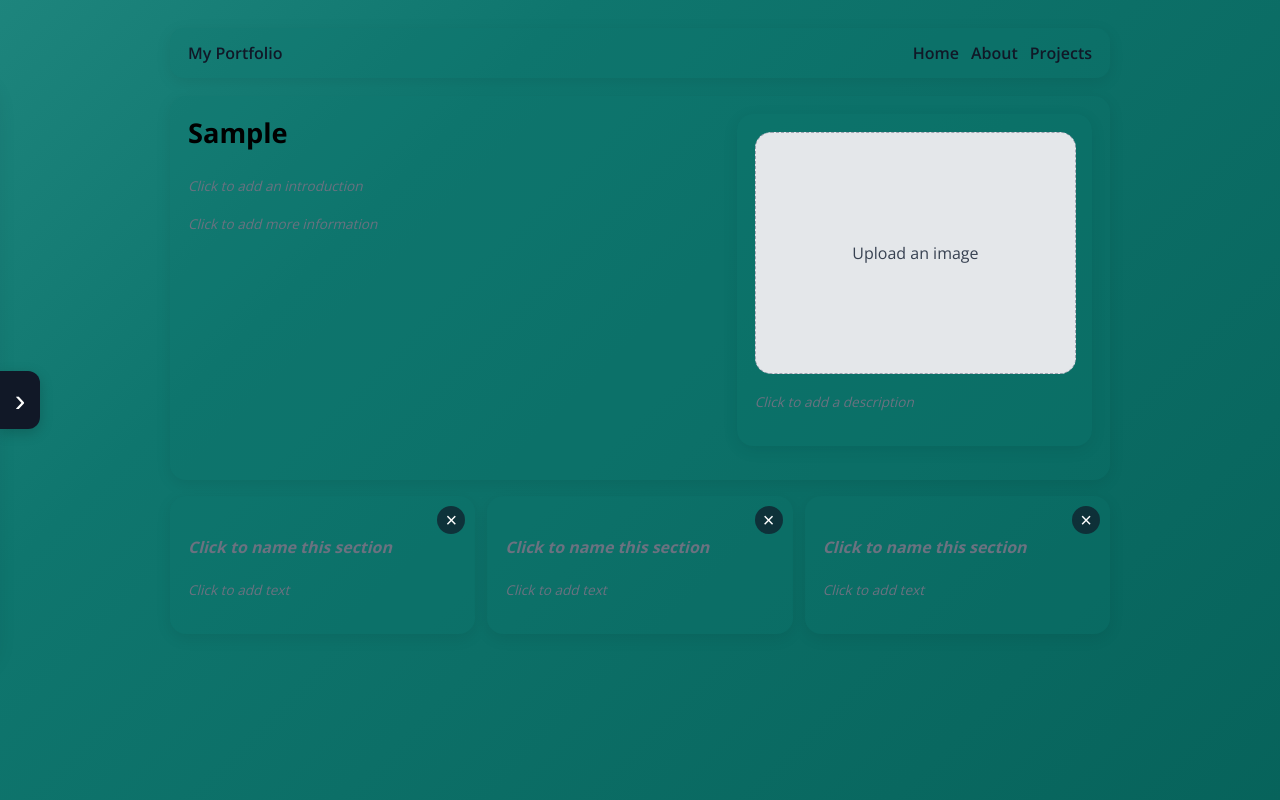
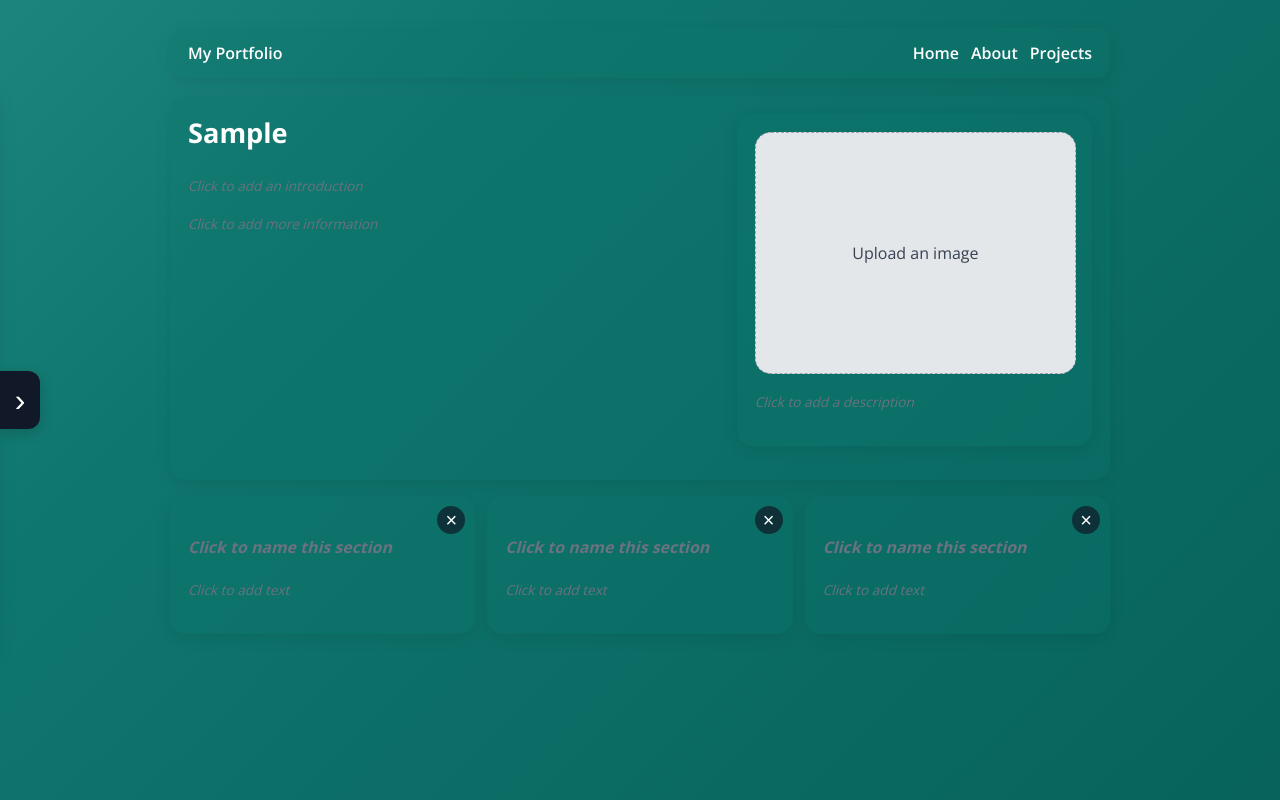
Before and after one commit to Thespeeedrunner/danel-portfolio, a plain HTML site: page index.html in a window 1280 px wide. Both pictures are taken after typing "Sample" into the empty fields and a click on the button "Create portfolio". Drawn offline with nearby package versions, Linux system fonts and the light colour scheme.

Commit message:
Improve text contrast for portfolio colors

```diff
--- a/portfolio.js
+++ b/portfolio.js
@@ -52,6 +52,15 @@ const colorWithLightness = (hex, amount) => {
   return `rgb(${adjust(red)}, ${adjust(green)}, ${adjust(blue)})`;
 };
 
+const readableTextColor = (hex) => {
+  const value = hex.replace('#', '');
+  const red = parseInt(value.slice(0, 2), 16) / 255;
+  const green = parseInt(value.slice(2, 4), 16) / 255;
+  const blue = parseInt(value.slice(4, 6), 16) / 255;
+  const luminance = 0.2126 * red + 0.7152 * green + 0.0722 * blue;
+  return luminance < 0.52 ? '#ffffff' : '#111827';
+};
+
 const getEditorFields = () => [...document.querySelectorAll('[contenteditable]')];
 
 const setEditorEnabled = (enabled) => {
@@ -75,6 +84,7 @@ const setEditorEnabled = (enabled) => {
 const applyAppearance = (settings = {}) => {
   const accentColor = settings.accentColor || '#0f766e';
   document.documentElement.style.setProperty('--accent-color', accentColor);
+  document.documentElement.style.setProperty('--portfolio-text', readableTextColor(accentColor));
   document.documentElement.style.setProperty('--portfolio-surface', colorWithOpacity(accentColor, 0.25));
   document.documentElement.style.setProperty('--portfolio-surface-strong', colorWithOpacity(accentColor, 0.7));
   document.documentElement.style.setProperty('--flow-color-1', colorWithLightness(accentColor, 70));
--- a/style.css
+++ b/style.css
@@ -2,6 +2,7 @@
 
 :root {
   --accent-color: #0f766e;
+  --portfolio-text: #ffffff;
   --portfolio-surface: rgba(15, 118, 110, 0.25);
   --portfolio-surface-strong: rgba(15, 118, 110, 0.7);
   --flow-color-1: rgb(85, 188, 180);
@@ -29,7 +30,7 @@
 }
 
 .brand, nav a {
-  color: #111827;
+  color: var(--portfolio-text);
   text-decoration: none;
   font-weight: 600;
 }
@@ -298,6 +299,7 @@ nav {
 
 .main-box, .card, .panel {
   background: var(--portfolio-surface);
+  color: var(--portfolio-text);
   border-radius: var(--box-radius);
   padding: 18px;
   box-shadow: 0 4px 16px rgba(0,0,0,0.08);
```
